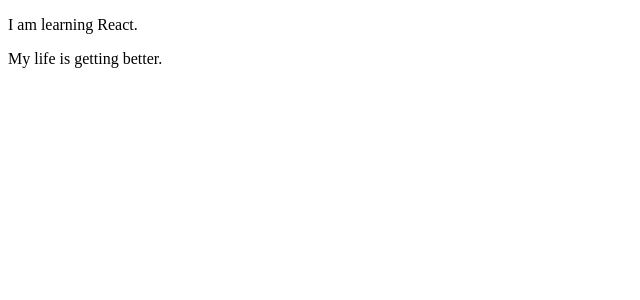
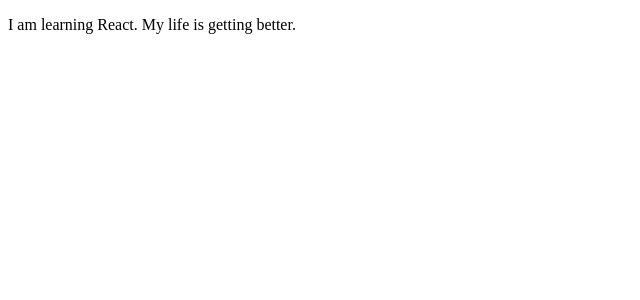
Before and after one commit to acciojob/render-component-react-coTechno, a React app: page / in a window 1280 px wide. Shown: the top 300 px of the page, without its empty margins (0-640 px from the left). Built offline with nearby package versions, Linux system fonts and the light colour scheme.

Commit message:
Update App.js

```diff
--- a/src/components/App.js
+++ b/src/components/App.js
@@ -4,8 +4,7 @@
 const App = () => {
   return (
     <div id="root">
-      <p>I am learning React.</p>
-      <p>My life is getting better.</p>
+      <p>I am learning React. My life is getting better.</p>
     </div>
   )
 }
```
